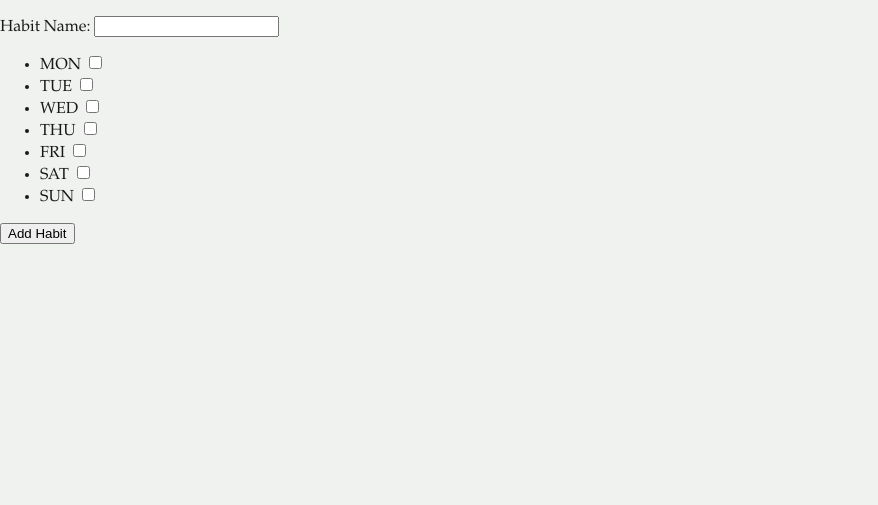
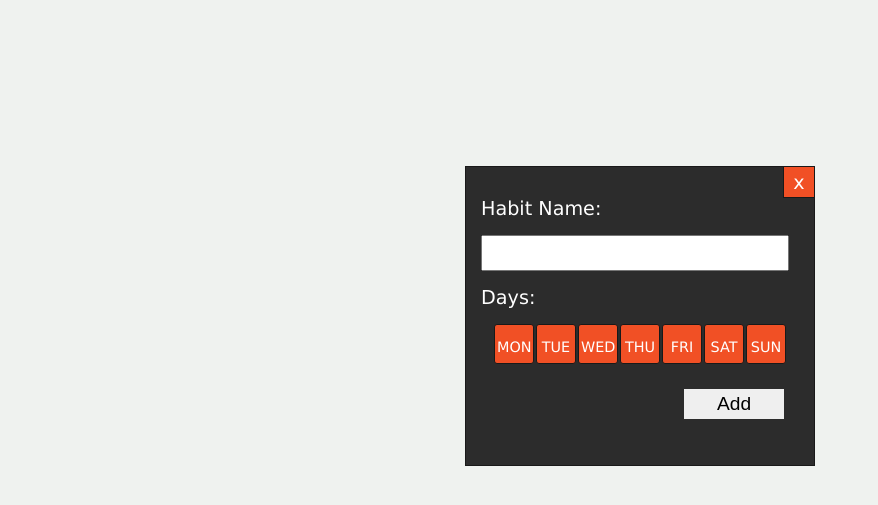
Before and after one commit to briandkim93/HabitBuilder, a Django app: page /habits/manage/ in a window 1280 px wide. Shown: the part 84-589 px from the top of the page, without its empty margins (0-878 px from the left). Run offline with Django 3.2, Linux system fonts and the light colour scheme; the visitor is signed in with stand-in values (Sample User, id 1); data comes from the database, SQL or seed files in the repository; data that the repository does not hold is empty.

Commit message:
Add functionality and primary styling for the habit adding menu

```diff
--- a/habit/templates/habit/manage.html
+++ b/habit/templates/habit/manage.html
@@ -62,49 +62,43 @@
       {% endfor %}
   </tbody>
 </table>
-<div>
+<div class="add-menu">
+  <div class="close-button">
+    x
+  </div>
   <form method="POST" action="{% url 'manage' %}">
     {% csrf_token %}
     <p>
-      {{error}}
+      <label for="habit">Habit Name:</label>
     </p>
     <p>
-      <label for="habit">Habit Name:</label>
-      <input id="habit" type="text" name="habit" />
+      <input id="habit" type="text" name="habit" value="{{habit}}" />
     </p>
-    <ul>
-      <li>
-        <label for="mon">MON</label>
+    <p>
+      Days:
+    </p>
+    <div id="days-list">
+        <label class="day-item" for="mon">MON</label>
         <input id="mon" type="checkbox" name="days" value="mon" />
-      </li>
-      <li>
-        <label for="tue">TUE</label>
+        <label class="day-item"  for="tue">TUE</label>
         <input id="tue" type="checkbox" name="days" value="tue" />
-      </li>
-      <li>
-        <label for="wed">WED</label>
+        <label class="day-item"  for="wed">WED</label>
         <input id="wed" type="checkbox" name="days" value="wed" />
-      </li>
-      <li>
-        <label for="thu">THU</label>
+        <label class="day-item"  for="thu">THU</label>
         <input id="thu" type="checkbox" name="days" value="thu" />
-      </li>
-      <li>
-        <label for="fri">FRI</label>
+        <label class="day-item"  for="fri">FRI</label>
         <input id="fri" type="checkbox" name="days" value="fri" />
-      </li>
-      <li>
-        <label for="sat">SAT</label>
+        <label class="day-item"  for="sat">SAT</label>
         <input id="sat" type="checkbox" name="days" value="sat" />
-      </li>
-      <li>
-        <label for="sun">SUN</label>
+        <label class="day-item"  for="sun">SUN</label>
         <input id="sun" type="checkbox" name="days" value="sun" />
-      </li>
-    </ul>
+    </div>
     <p>
-      <input type="submit" name="submit" value="Add Habit" />
+      <input class="submit-button" type="submit" name="submit" value="Add" />
     </p>
   </form>
+  <p class="error-message">
+    {{error}}
+  </p>
 </div>
 {% endblock %}
--- a/habit/views.py
+++ b/habit/views.py
@@ -88,19 +88,31 @@ def day(request, date_slug):
 
 @login_required(login_url='/')
 def manage(request):
+    habit_details = []
+    for habit_obj in Habit.objects.filter(user__username=request.user.username):
+        days = []
+        for day in habit_obj.days.all():
+            days += [day.day]
+        habit_detail = {}
+        habit_detail['id'] = habit_obj.id
+        habit_detail['habit'] = habit_obj.habit
+        habit_detail['days'] = days
+        habit_details += [habit_detail]
+    context = {
+        'habit': '',
+        'habit_details': habit_details,
+        'error': ''
+    }
     if request.method == 'POST':
-        if request.POST['submit'] == 'Add Habit':
+        if request.POST['submit'] == 'Add':
             habit = request.POST['habit']
             days = request.POST.getlist('days')
-            context = {
-                'habit': habit,
-                'error': ''
-            }
+            context['habit'] = habit
             if not habit:
-                context['error'] == 'Please enter a habit name'
+                context['error'] = 'Enter a habit name!'
                 return render(request, 'habit/manage.html', context)
             if len(days) == 0:
-                context['error'] == 'Please select the days that this habit is to be completed'
+                context['error'] = 'Select the days for this habit!'
                 return render(request, 'habit/manage.html', context)
             new_habit = Habit()
             new_habit.habit = habit
@@ -118,17 +130,4 @@ def manage(request):
             habit_obj.delete()
             return redirect('manage')
     else:
-        habit_details = []
-        for habit_obj in Habit.objects.filter(user__username=request.user.username):
-            days = []
-            for day in habit_obj.days.all():
-                days += [day.day]
-            habit_detail = {}
-            habit_detail['id'] = habit_obj.id
-            habit_detail['habit'] = habit_obj.habit
-            habit_detail['days'] = days
-            habit_details += [habit_detail]
-        context = {
-            'habit_details': habit_details,
-        }
         return render(request, 'habit/manage.html', context)
--- a/habit_builder/static/css/manage.css
+++ b/habit_builder/static/css/manage.css
@@ -1,15 +1,108 @@
+.add-menu {
+  box-sizing: border-box;
+  position: fixed;
+  top: 50%;
+  left: 50%;
+  margin-top: -150px;
+  margin-left: -175px;
+  width: 350px;
+  height: 300px;
+  background-color: #2C2C2C;
+  border: 1px solid #191919;
+  color: #ffffff;
+  padding: 15px;
+  font-family: Verdana, Geneva, sans-serif;
+  font-size: 1.2rem;
+}
+
+.close-button {
+  position: absolute;
+  display: flex;
+  align-items: center;
+  justify-content: center;
+  right: 0;
+  top: 0;
+  width: 30px;
+  height: 30px;
+  background-color: #F15025;
+  color: #ffffff;
+  border-left: 1px solid #191919;
+  border-bottom: 1px solid #191919;
+}
+
+.hidden {
+  display: none;
+}
+
+.add-menu p {
+  margin: 15px 0;
+}
+
+.add-menu input[type="text"] {
+  width: 300px;
+  height: 30px;
+  font-size: inherit;
+}
+
+.add-menu input[type="checkbox"] {
+  display: none;
+}
+
+#days-list {
+  padding: 0;
+  text-align: center;
+  display: flex;
+  justify-content: center;
+}
+
+.day-item {
+  box-sizing: border-box;
+  display: inline-block;
+  padding: 2px;
+  margin: 0 1px;
+  font-size: 0.9rem;
+  text-align: center;
+  border: 1px solid #191919;
+  width: 40px;
+  height: 40px;
+  background-color: #F15025;
+  color: #ffffff;
+  border-radius: 3px;
+  line-height: 40px;
+}
+
+.day-item:hover, .close-button:hover {
+  cursor: pointer;
+  background-color: #F29A82;
+}
+
+.selected {
+  background-color: #FFCFC1;
+  color: #191919;
+}
+
+.error-message {
+  position: absolute;
+  font-size: 0.8rem;
+  color: #FF0000;
+}
+
+.submit-button {
+  -webkit-appearance: none;
+  position: absolute;
+  margin-top: 10px;
+  right: 30px;
+  width: 100px;
+  height: 30px;
+  font-size: 1.2rem;
+  border: 0;
+}
+
+.submit-button:hover {
+  cursor: pointer;
+  background-color: #aaaaaa;
+}
+
 @media (min-width: 576px) {
 
 }
-
-@media (min-width: 768px) {
-
-}
-
-@media (min-width: 992px) {
-
-}
-
-@media (min-width: 1200px) {
-
-}
--- /dev/null
+++ b/habit_builder/static/js/manage.js
@@ -0,0 +1,16 @@
+let add_menu_el = document.getElementsByClassName('add-menu')[0];
+let close_button_el = document.getElementsByClassName('close-button')[0];
+let days_list_el = document.getElementById('days-list');
+
+close_button_el.addEventListener('click', function() {
+    add_menu_el.classList.add('hidden');
+}, false);
+
+days_list_el.addEventListener('click', function(event) {
+    day_item_el = event.target;
+    if (day_item_el.classList.contains('selected')) {
+        day_item_el.classList.remove('selected');
+    } else {
+        day_item_el.classList.add('selected');
+    }
+}, true);
--- a/habit_builder/templates/root.html
+++ b/habit_builder/templates/root.html
@@ -4,6 +4,7 @@
     {% load staticfiles %}
     <title>HabitBuilder</title>
     <link rel="stylesheet" type="text/css" href="{% static 'css/root.css' %}" />
+    <link rel="stylesheet" type="text/css" href="{% static 'css/manage.css' %}" />
     <meta name="viewport" content="width=device-width; initial-scale=1.0">
   </head>
   <body>
@@ -37,5 +38,6 @@
     </nav>
     {% block content %}
     {% endblock %}
+    <script type="text/javascript" src="{% static 'js/manage.js' %}"></script>
   </body>
 </html>
```
